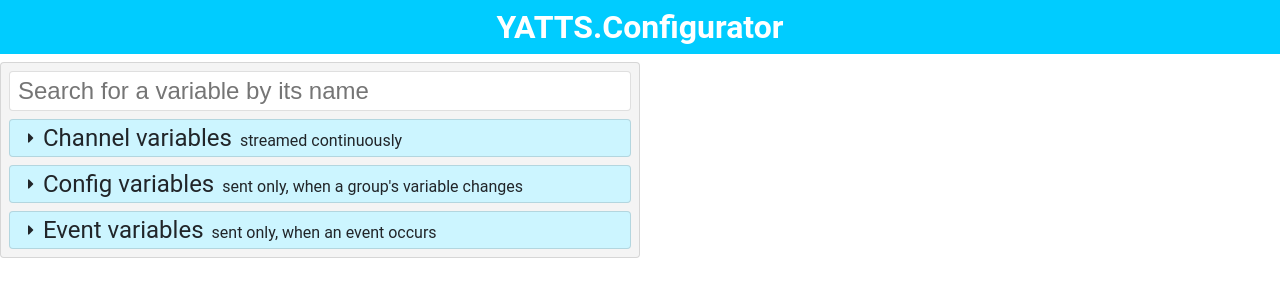
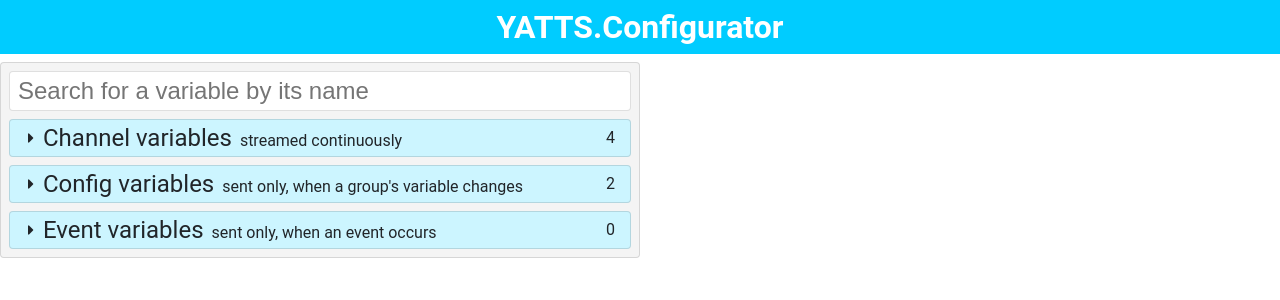
Before and after one commit to anuar2k/YATTS, a Vue app in the folder YATTS.Configurator/: page / in a window 1280 px wide. Shown: the top 300 px of the page. Built offline with nearby package versions, Linux system fonts and the light colour scheme; a small style sheet from the web is missing.

Commit message:
now category/group headers display variable count

```diff
--- a/YATTS.Configurator/src/components/TelemVarSelector.vue
+++ b/YATTS.Configurator/src/components/TelemVarSelector.vue
@@ -8,9 +8,16 @@
         <div class="col">
           <div class="row" v-on:click="$emit('toggle-show', category.value)">
             <div class="col">
-              <span class="category-arrow"><RotatingArrow v-bind:rotated="category.value.show" /></span>
-              <span class="category-name">{{ category.value.def.name }}</span>
-              <span class="category-desc">{{ category.value.def.description }}</span>
+              <div class="category">
+                <div class="category-left">
+                  <span class="category-arrow"><RotatingArrow v-bind:rotated="category.value.show" /></span>
+                  <span class="category-name">{{ category.value.def.name }}</span>
+                  <span class="category-desc">{{ category.value.def.description }}</span>
+                </div>
+                <div class="category-right">
+                  <span class="category-count">{{ getCategoryVariableCount(category) }}</span>
+                </div>
+              </div>
             </div>
           </div>
           <div class="row indent-groups" v-if="category.value.show">
@@ -19,13 +26,21 @@
                 <div class="col">
                   <div class="row" v-on:click="$emit('toggle-show', group.value)">
                     <div class="col">
-                      <RotatingArrow v-bind:rotated="group.value.show" />&nbsp;{{ group.value.def.name }}
+                      <div class="group">
+                        <div class="group-left">
+                          <span class="group-arrow"><RotatingArrow v-bind:rotated="group.value.show" /></span>
+                          <span class="group-name">{{ group.value.def.name }}</span>
+                        </div>
+                        <div class="group-right">
+                          <span class="group-count">{{ group.variables.length }}</span>
+                        </div>
+                      </div>
                     </div>
                   </div>
                   <div class="row indent-variables" v-if="group.value.show">
                     <div class="col">
                       <div class="row" v-for="variable in group.variables" v-bind:key="variable.value.def.id">
-                        <div class="col" v-on:click="$emit('toggle-selected', variable.value)">
+                        <div class="col" v-on:dblclick="$emit('toggle-selected', variable.value)">
                           {{ variable.value.def.id }}, selected: {{ variable.value.selected }}
                         </div>
                       </div>
@@ -66,16 +81,39 @@
       sanitizedQuery.value !== '' ? FilterConfigByVariableName(props.config, sanitizedQuery.value) : props.config
     );
 
+    const getCategoryVariableCount = category => category.groups.reduce((acc, group) => acc + group.variables.length, 0);
+
     const mounted = () => {
       console.log('siemka');
     }
 
-    return { query, sanitizedQuery, filteredConfig, mounted };
+    return { query, sanitizedQuery, filteredConfig, getCategoryVariableCount, mounted };
   }
 }
 </script>
 
 <style lang="scss" scoped>
+  .category {
+    display: flex;
+    align-items: center;
+    justify-content: space-between;
+  }
+
+  .group {
+    display: flex;
+    align-items: center;
+    justify-content: space-between;
+  }
+
+  .group-count {
+    font-size: small;
+    margin-right: .06rem;
+  }
+
+  .group-arrow {
+    margin-right: .25rem;
+  }
+
   .search-card {
     display: flex;
     flex-direction: row;
--- a/YATTS.Configurator/src/utils/TelemVarConfigUtil.js
+++ b/YATTS.Configurator/src/utils/TelemVarConfigUtil.js
@@ -26,7 +26,7 @@
     value: origCategory.value,
     groups: origCategory.groups.map(origGroup => ({
       value: origGroup.value,
-      variables: origGroup.variables.filter(variable => variable.value.def.id.includes(query))
+      variables: origGroup.variables.filter(variable => variable.value.def.id.toLowerCase().includes(query))
     })).filter(filteredGroup => filteredGroup.variables.length > 0)
   })).filter(filteredCategory => filteredCategory.groups.length > 0));
 
```
